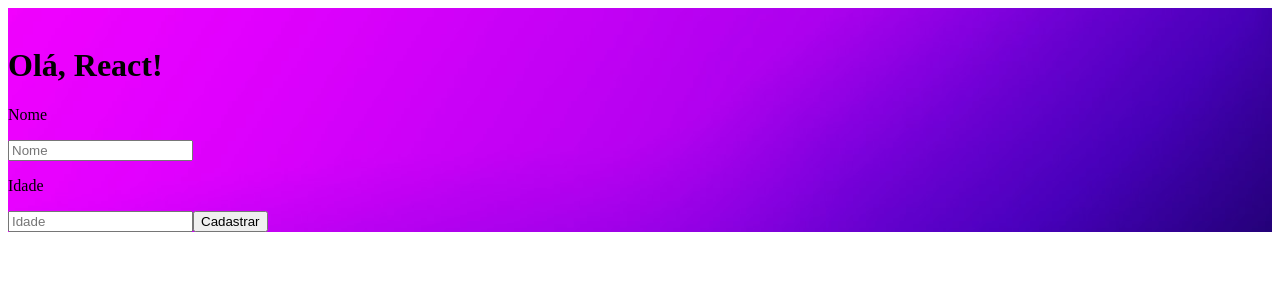
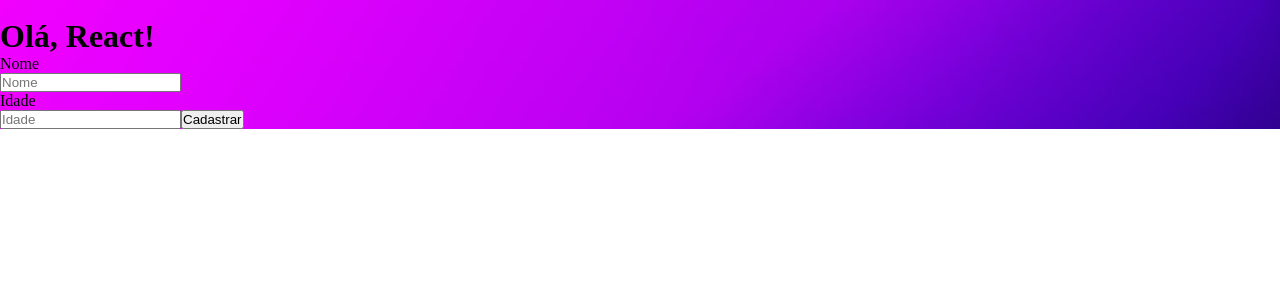
Before and after one commit to danieldelimajj/project-react, a React (Create React App) app in the folder project-react1/: page / in a window 1280 px wide. Shown: the top 300 px of the page. Built offline with nearby package versions, Linux system fonts and the light colour scheme.

Commit message:
Fiz algumas alterações

```diff
--- /dev/null
+++ b/project-react1/src/globalStyle.js
@@ -0,0 +1,11 @@
+import { createGlobalStyle } from 'styled-components';
+
+export default createGlobalStyle`
+
+*{
+    margin: 0;
+    padding: 0;
+    box-sizing: border-box;
+}
+
+`;
--- a/project-react1/src/index.js
+++ b/project-react1/src/index.js
@@ -1,5 +1,11 @@
 import React from 'react';
 import ReactDOM from 'react-dom';
 import App from './App';
+import GlobalStyle from './globalStyle';
 
-ReactDOM.render(<App />, document.getElementById('root'));
+ReactDOM.render(
+<>
+    <App /> <GlobalStyle />
+</>, document.getElementById('root')
+
+);
```
